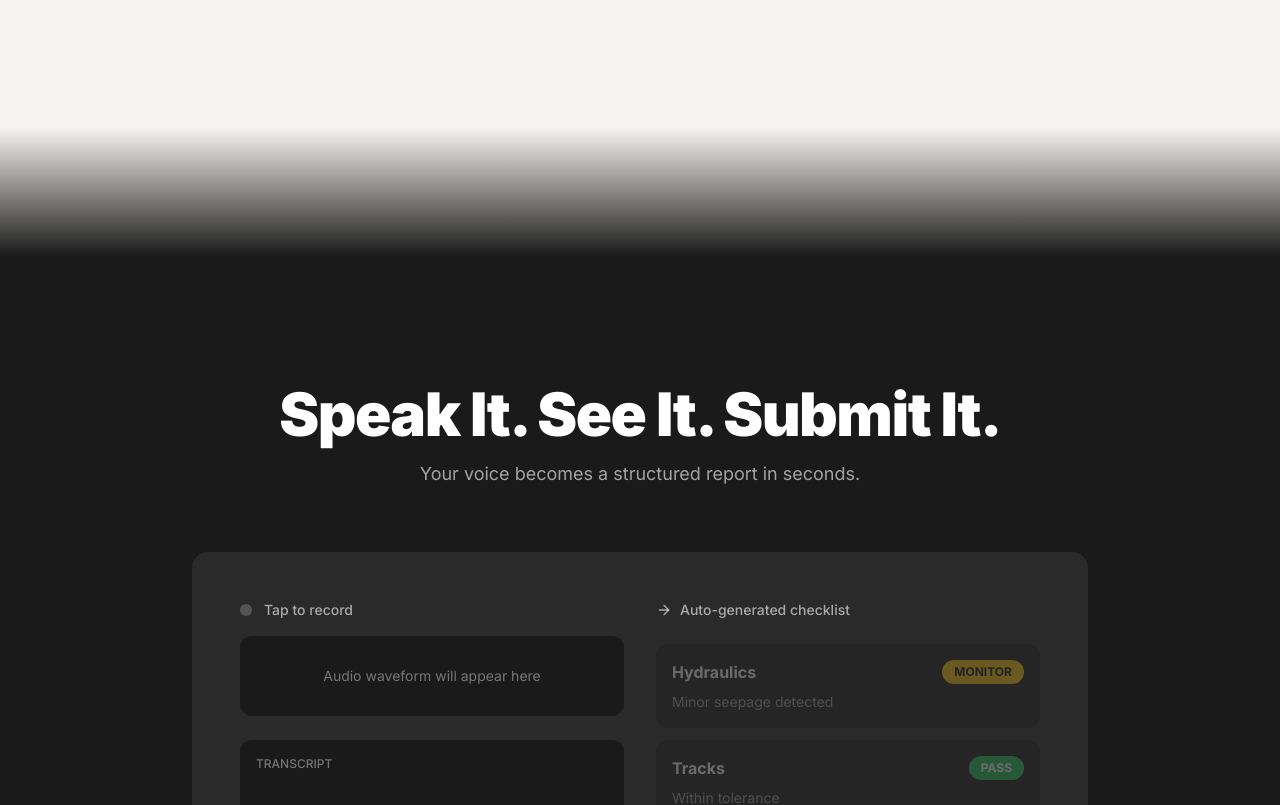
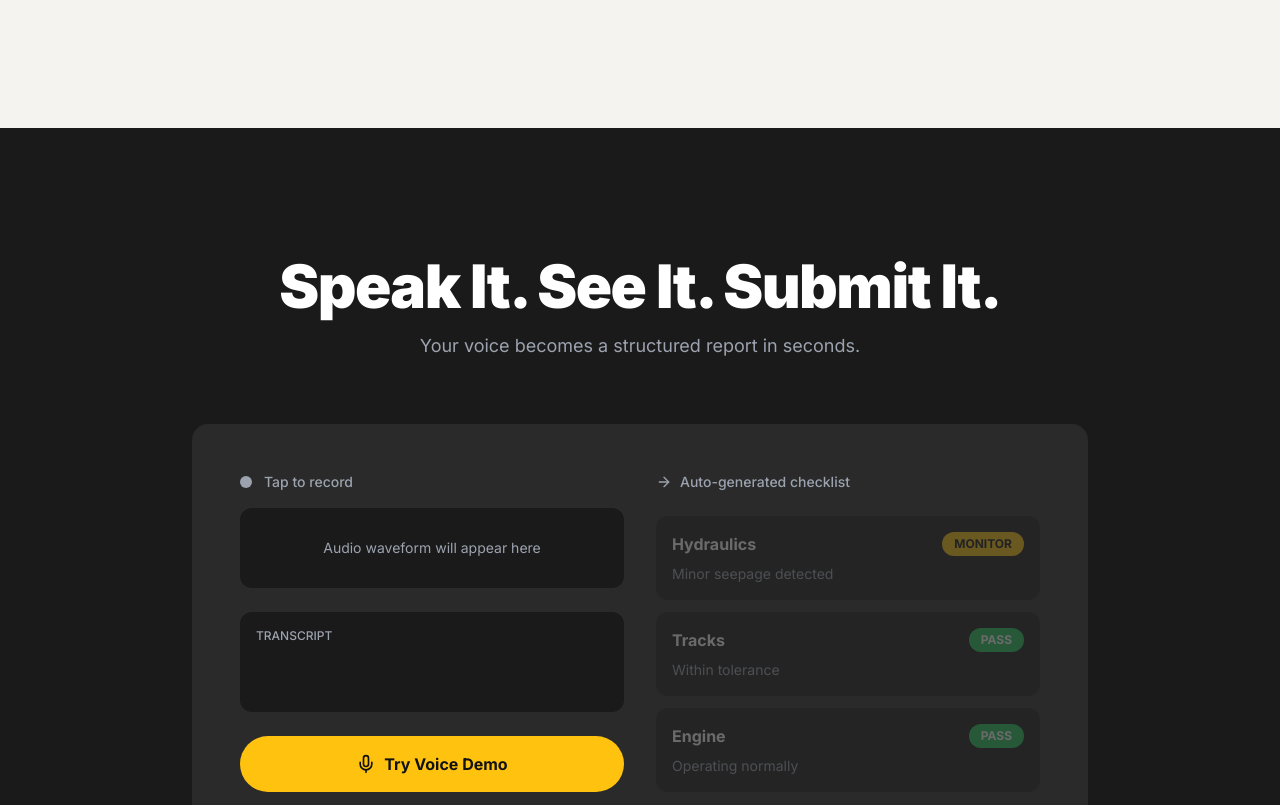
Before and after one commit to AviSrikumeran/CATREADY, a Next.js app: page / in a window 1280 px wide. Shown: the part 3620-4425 px from the top of the page. Built offline with nearby package versions, Linux system fonts and the light colour scheme.

Commit message:
feat: add scroll-linked dynamic background transitions to magic-moment
Rebuild section with smooth scroll-based color transitions.

```diff
--- a/components/landing/magic-moment.tsx
+++ b/components/landing/magic-moment.tsx
@@ -1,6 +1,7 @@
 "use client";
 
 import { useState, useEffect, useRef } from "react";
+import { motion, useScroll, useTransform } from "framer-motion";
 import { Mic, ArrowRight } from "lucide-react";
 
 // Smooth waveform component with sine-wave based animation
@@ -11,17 +12,13 @@ function SmoothWaveform() {
 
   useEffect(() => {
     const animate = () => {
-      const elapsed = (Date.now() - startTimeRef.current) / 1000; // seconds
+      const elapsed = (Date.now() - startTimeRef.current) / 1000;
 
       const newBars = Array(20).fill(0).map((_, i) => {
-        // Multiple sine waves layered for organic feel
         const wave1 = Math.sin(elapsed * 1.5 + i * 0.4) * 12;
         const wave2 = Math.sin(elapsed * 2.3 + i * 0.25) * 8;
         const wave3 = Math.sin(elapsed * 0.8 + i * 0.6) * 5;
-
-        // Center bars slightly taller
         const centerBoost = Math.sin((i / 19) * Math.PI) * 10;
-
         return Math.max(8, 25 + wave1 + wave2 + wave3 + centerBoost);
       });
 
@@ -55,10 +52,52 @@ const checklistItems = [
 ];
 
 export function MagicMoment() {
+  const sectionRef = useRef<HTMLElement>(null);
   const [isAnimating, setIsAnimating] = useState(false);
   const [displayedText, setDisplayedText] = useState("");
   const [showChecklist, setShowChecklist] = useState(false);
   const [activeItems, setActiveItems] = useState(0);
+
+  // Scroll-linked background transition
+  const { scrollYProgress } = useScroll({
+    target: sectionRef,
+    offset: ["start end", "end start"],
+  });
+
+  // Background color interpolation: cream -> black -> cream
+  const backgroundColor = useTransform(
+    scrollYProgress,
+    [0, 0.25, 0.5, 0.75, 1],
+    ["#F4F2EE", "#1a1a1a", "#1a1a1a", "#1a1a1a", "#F4F2EE"]
+  );
+
+  // Text color interpolation: black -> white -> black
+  const textColor = useTransform(
+    scrollYProgress,
+    [0, 0.25, 0.5, 0.75, 1],
+    ["#0B0B0B", "#ffffff", "#ffffff", "#ffffff", "#0B0B0B"]
+  );
+
+  // Muted text color
+  const mutedTextColor = useTransform(
+    scrollYProgress,
+    [0, 0.25, 0.5, 0.75, 1],
+    ["#6b7280", "#9ca3af", "#9ca3af", "#9ca3af", "#6b7280"]
+  );
+
+  // Card background
+  const cardBg = useTransform(
+    scrollYProgress,
+    [0, 0.25, 0.5, 0.75, 1],
+    ["#e8e6e3", "#2a2a2a", "#2a2a2a", "#2a2a2a", "#e8e6e3"]
+  );
+
+  // Inner card background
+  const innerCardBg = useTransform(
+    scrollYProgress,
+    [0, 0.25, 0.5, 0.75, 1],
+    ["#ffffff", "#1a1a1a", "#1a1a1a", "#1a1a1a", "#ffffff"]
+  );
 
   useEffect(() => {
     if (!isAnimating) return;
@@ -103,59 +142,80 @@ export function MagicMoment() {
   };
 
   return (
-    <section className="relative">
-      {/* Top gradient: cream to black */}
-      <div
-        className="h-24 md:h-32"
-        style={{
-          background: "linear-gradient(to bottom, hsl(40, 20%, 95%), #1a1a1a)"
-        }}
-      />
-
-      {/* Dark content area */}
-      <div className="bg-[#1a1a1a] py-20 lg:py-32">
+    <motion.section
+      ref={sectionRef}
+      className="py-20 lg:py-32"
+      style={{ backgroundColor }}
+    >
       <div className="max-w-7xl mx-auto px-4 sm:px-6 lg:px-8">
         <div className="text-center mb-16">
-          <h2 className="text-4xl sm:text-5xl md:text-6xl font-black text-white">
+          <motion.h2
+            className="text-4xl sm:text-5xl md:text-6xl font-black"
+            style={{ color: textColor }}
+          >
             Speak It. See It. Submit It.
-          </h2>
-          <p className="mt-4 text-lg text-white/60">
+          </motion.h2>
+          <motion.p
+            className="mt-4 text-lg"
+            style={{ color: mutedTextColor }}
+          >
             Your voice becomes a structured report in seconds.
-          </p>
+          </motion.p>
         </div>
 
         <div className="max-w-4xl mx-auto">
-          <div className="bg-[#2a2a2a] rounded-2xl p-6 sm:p-8 lg:p-12">
+          <motion.div
+            className="rounded-2xl p-6 sm:p-8 lg:p-12"
+            style={{ backgroundColor: cardBg }}
+          >
             <div className="grid lg:grid-cols-2 gap-8">
               <div>
                 <div className="flex items-center gap-3 mb-4">
-                  <div className={`w-3 h-3 rounded-full ${isAnimating ? "bg-cat-red animate-pulse" : "bg-white/20"}`} />
-                  <span className="text-sm font-medium text-white/60">
+                  <div className={`w-3 h-3 rounded-full ${isAnimating ? "bg-cat-red animate-pulse" : "bg-gray-400"}`} />
+                  <motion.span
+                    className="text-sm font-medium"
+                    style={{ color: mutedTextColor }}
+                  >
                     {isAnimating ? "Recording..." : "Tap to record"}
-                  </span>
+                  </motion.span>
                 </div>
 
-                <div className="bg-[#1a1a1a] rounded-xl p-4 mb-6 min-h-[80px] flex items-center">
+                <motion.div
+                  className="rounded-xl p-4 mb-6 min-h-[80px] flex items-center"
+                  style={{ backgroundColor: innerCardBg }}
+                >
                   {isAnimating ? (
                     <SmoothWaveform />
                   ) : (
-                    <p className="text-sm text-white/40 text-center w-full">
+                    <motion.p
+                      className="text-sm text-center w-full"
+                      style={{ color: mutedTextColor }}
+                    >
                       Audio waveform will appear here
-                    </p>
+                    </motion.p>
                   )}
-                </div>
+                </motion.div>
 
-                <div className="bg-[#1a1a1a] rounded-xl p-4 min-h-[100px]">
-                  <p className="text-xs font-medium text-white/40 mb-2">
+                <motion.div
+                  className="rounded-xl p-4 min-h-[100px]"
+                  style={{ backgroundColor: innerCardBg }}
+                >
+                  <motion.p
+                    className="text-xs font-medium mb-2"
+                    style={{ color: mutedTextColor }}
+                  >
                     TRANSCRIPT
-                  </p>
-                  <p className="text-white leading-relaxed">
+                  </motion.p>
+                  <motion.p
+                    className="leading-relaxed"
+                    style={{ color: textColor }}
+                  >
                     {displayedText}
                     {isAnimating && displayedText.length < transcriptText.length && (
                       <span className="inline-block w-0.5 h-4 bg-cat-yellow ml-1 animate-pulse" />
                     )}
-                  </p>
-                </div>
+                  </motion.p>
+                </motion.div>
 
                 <button
                   onClick={isAnimating ? handleReset : handleStart}
@@ -170,24 +230,35 @@ export function MagicMoment() {
 
               <div>
                 <div className="flex items-center gap-2 mb-4">
-                  <ArrowRight className="h-4 w-4 text-white/60" />
-                  <span className="text-sm font-medium text-white/60">
+                  <motion.div style={{ color: mutedTextColor }}>
+                    <ArrowRight className="h-4 w-4" />
+                  </motion.div>
+                  <motion.span
+                    className="text-sm font-medium"
+                    style={{ color: mutedTextColor }}
+                  >
                     Auto-generated checklist
-                  </span>
+                  </motion.span>
                 </div>
 
                 <div className="space-y-3">
                   {checklistItems.map((item, index) => (
-                    <div
+                    <motion.div
                       key={item.category}
-                      className={`bg-[#1a1a1a] rounded-xl p-4 transition-all duration-300 ${
+                      className={`rounded-xl p-4 transition-all duration-300 ${
                         showChecklist && index < activeItems
                           ? "opacity-100 translate-y-0"
                           : "opacity-30 translate-y-2"
                       }`}
+                      style={{ backgroundColor: innerCardBg }}
                     >
                       <div className="flex items-center justify-between mb-2">
-                        <span className="font-bold text-white">{item.category}</span>
+                        <motion.span
+                          className="font-bold"
+                          style={{ color: textColor }}
+                        >
+                          {item.category}
+                        </motion.span>
                         <span
                           className={`text-xs font-bold px-3 py-1 rounded-full ${
                             item.status === "PASS"
@@ -200,24 +271,20 @@ export function MagicMoment() {
                           {item.status}
                         </span>
                       </div>
-                      <p className="text-sm text-white/60">{item.finding}</p>
-                    </div>
+                      <motion.p
+                        className="text-sm"
+                        style={{ color: mutedTextColor }}
+                      >
+                        {item.finding}
+                      </motion.p>
+                    </motion.div>
                   ))}
                 </div>
               </div>
             </div>
-          </div>
+          </motion.div>
         </div>
       </div>
-      </div>
-
-      {/* Bottom gradient: black to cream */}
-      <div
-        className="h-24 md:h-32"
-        style={{
-          background: "linear-gradient(to bottom, #1a1a1a, hsl(40, 20%, 95%))"
-        }}
-      />
-    </section>
+    </motion.section>
   );
 }
```
